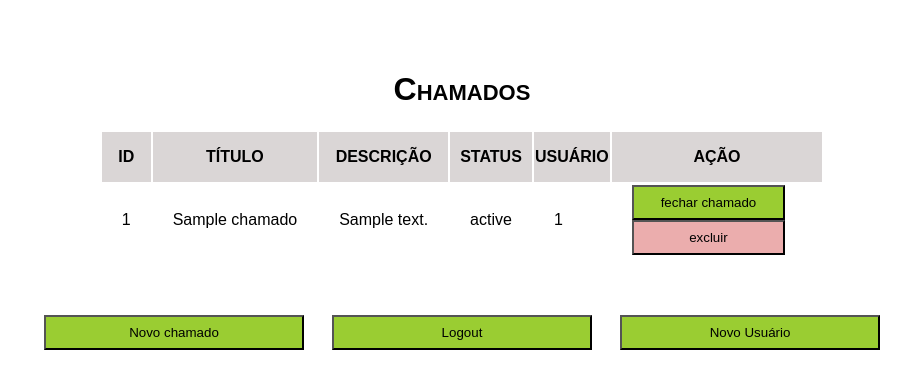
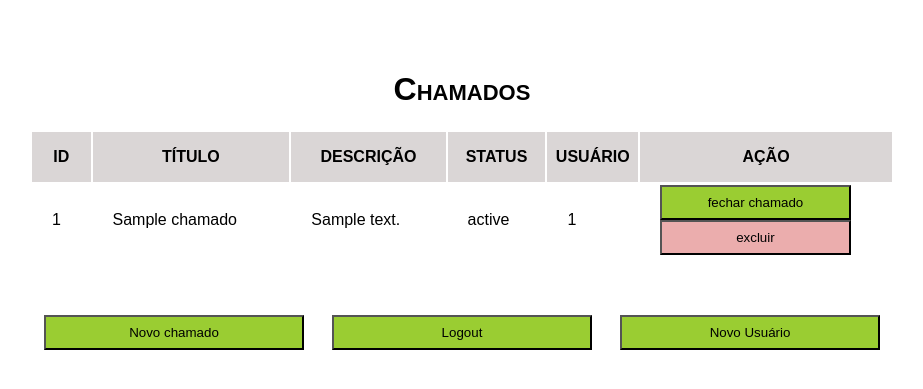
Before and after one commit to EduardoRizzo22/chamados_app, a Flask app: page /dashboard in a window 1280 px wide. Shown: the top 389 px of the page, without its empty margins (164-1087 px from the left). Run offline with Flask 3, Linux system fonts and the light colour scheme; a user stored in the database is signed in; tables that the repository leaves empty hold one stand-in row (values such as "Sample post").

Commit message:
atualização tabela dashboard
width 75%

```diff
--- a/app/static/style.css
+++ b/app/static/style.css
@@ -88,6 +88,7 @@ table{
     align-content: space-around;
     align-items: center;
     align-content: center;
+    width: 75%;
     height: auto;
 }
 
```
Also changed, not shown: instance/chamados.db.
